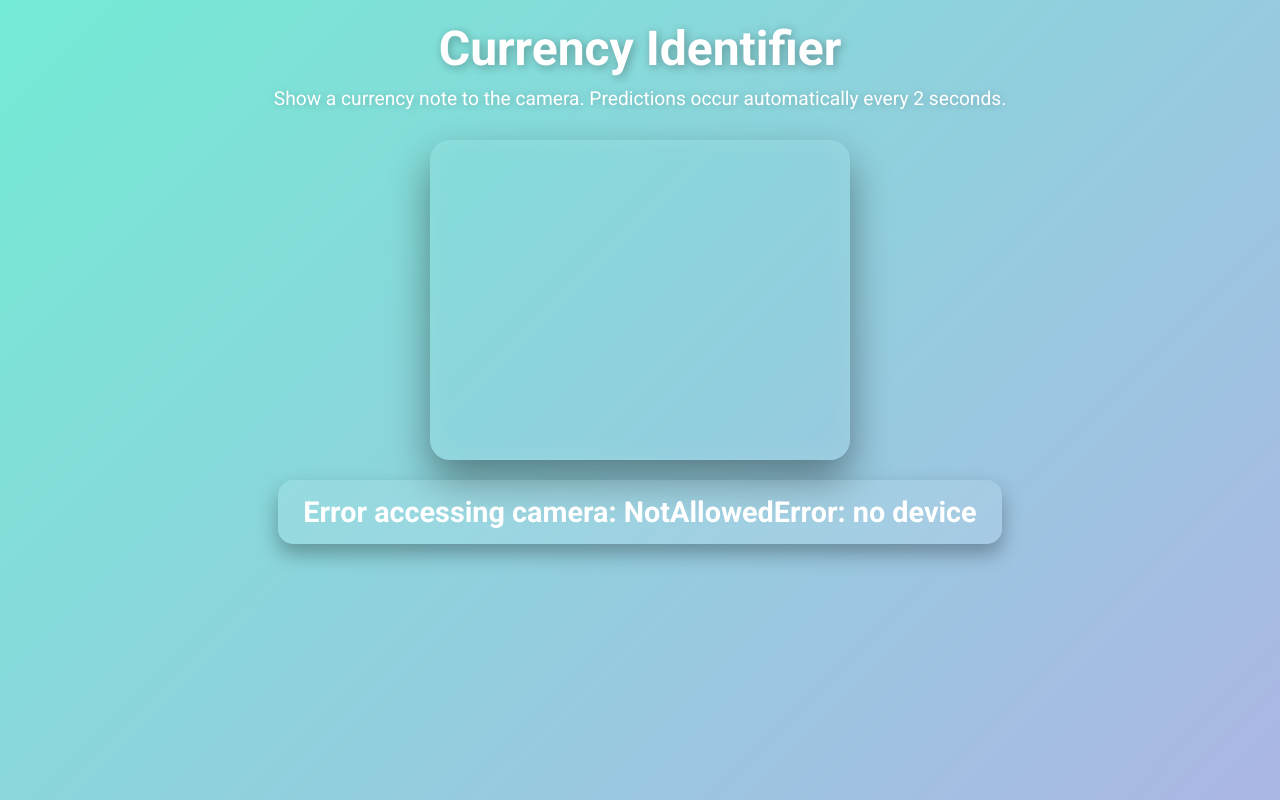
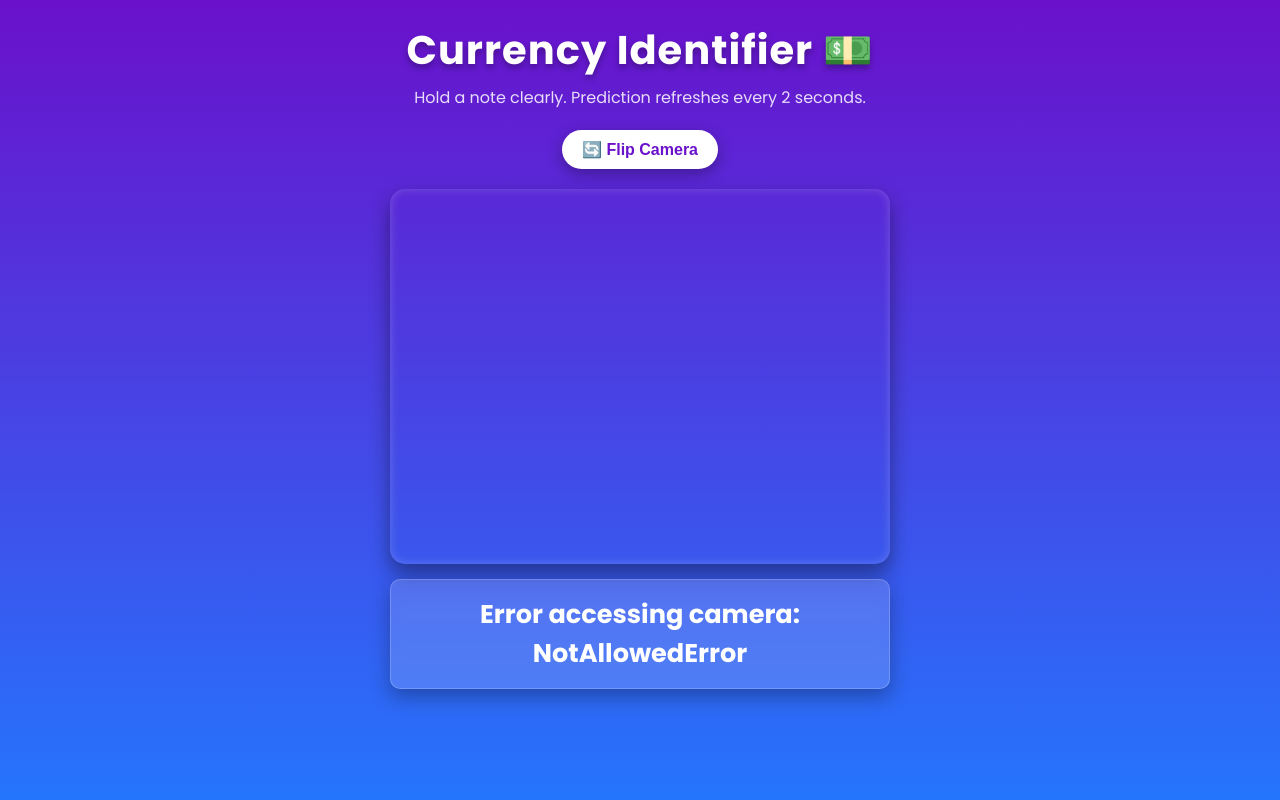
Before and after one commit to giri521/Currency-note-identifier, a Flask app: page / in a window 1280 px wide. Run offline with Flask 3, Linux system fonts and the light colour scheme.

Commit message:
Update index.html

```diff
--- a/templates/index.html
+++ b/templates/index.html
@@ -2,131 +2,201 @@
 <html lang="en">
 <head>
   <meta charset="UTF-8">
-  <title>Currency Identifier</title>
-  <link href="https://fonts.googleapis.com/css2?family=Roboto:wght@400;700&display=swap" rel="stylesheet">
+  <meta name="viewport" content="width=device-width, initial-scale=1.0">
+  <title>Currency Identifier 💵</title>
+  <link href="https://fonts.googleapis.com/css2?family=Poppins:wght@400;600;700&display=swap" rel="stylesheet">
   <style>
-    /* Reset and base styles */
+    /* Mobile-First Reset and Base Styles */
     * { box-sizing: border-box; margin: 0; padding: 0; }
     body {
-      font-family: 'Roboto', sans-serif;
-      background: linear-gradient(135deg, #74ebd5, #ACB6E5);
+      font-family: 'Poppins', sans-serif;
+      /* Vibrant, modern gradient for mobile */
+      background: linear-gradient(180deg, #6a11cb 0%, #2575fc 100%);
       color: #fff;
       display: flex;
       flex-direction: column;
       align-items: center;
       min-height: 100vh;
-      padding: 20px;
-      perspective: 1000px;
+      padding: 20px 10px;
+      /* Optional: remove perspective for simpler mobile rendering */
     }
 
+    /* Header Styling */
     h1 {
-      font-size: 3rem;
-      text-shadow: 2px 2px 10px rgba(0,0,0,0.3);
-      margin-bottom: 10px;
-      transform: rotateX(0deg);
-      transition: transform 0.6s ease;
-    }
-
-    h1:hover {
-      transform: rotateX(15deg) rotateY(-10deg);
+      font-size: 2rem; /* Mobile-friendly size */
+      text-align: center;
+      margin-bottom: 5px;
+      text-shadow: 0 4px 6px rgba(0,0,0,0.3);
+      letter-spacing: 1px;
     }
 
     p.description {
-      font-size: 1.2rem;
-      margin-bottom: 30px;
-      text-shadow: 1px 1px 8px rgba(0,0,0,0.2);
+      font-size: 0.9rem;
+      text-align: center;
+      margin-bottom: 20px;
+      color: rgba(255, 255, 255, 0.85);
     }
 
+    /* Camera Container & Video */
     .camera-container {
-      width: 420px;
-      height: 320px;
-      border-radius: 20px;
+      width: 95%; /* Takes up most of the screen width */
+      max-width: 400px; /* Max width for larger mobiles/tablets */
+      aspect-ratio: 4/3; /* Common camera ratio */
+      border-radius: 15px;
       overflow: hidden;
-      box-shadow: 0 20px 40px rgba(0,0,0,0.4);
-      transform-style: preserve-3d;
-      transition: transform 0.5s ease, box-shadow 0.5s ease;
-      margin-bottom: 20px;
+      box-shadow: 0 10px 20px rgba(0,0,0,0.4), inset 0 0 10px rgba(255,255,255,0.2);
+      margin-bottom: 15px;
+      /* Add a subtle animation to grab attention */
+      transition: transform 0.3s ease;
     }
 
-    .camera-container:hover {
-      transform: rotateY(10deg) rotateX(5deg);
-      box-shadow: 0 25px 50px rgba(0,0,0,0.6);
+    .camera-container:active {
+        transform: scale(0.98);
     }
 
     video {
       width: 100%;
       height: 100%;
       object-fit: cover;
-      border-radius: 20px;
-      transform: translateZ(20px);
-      box-shadow: inset 0 0 30px rgba(255,255,255,0.1);
-      transition: transform 0.3s ease;
+      /* Optional: Minor visual effect on video feed */
+      filter: brightness(1.05);
     }
 
+    /* Control Button */
+    #flip-button {
+        padding: 10px 20px;
+        margin-bottom: 20px;
+        font-size: 1rem;
+        font-weight: 600;
+        color: #6a11cb;
+        background-color: #fff;
+        border: none;
+        border-radius: 30px;
+        cursor: pointer;
+        box-shadow: 0 5px 15px rgba(0,0,0,0.3);
+        transition: background-color 0.2s, transform 0.2s, box-shadow 0.2s;
+    }
+
+    #flip-button:active {
+        transform: translateY(2px);
+        box-shadow: 0 2px 5px rgba(0,0,0,0.3);
+    }
+
+    /* Result Display */
     #result {
-      font-size: 1.8rem;
+      min-height: 70px; /* Ensures space even when short */
+      display: flex;
+      align-items: center;
+      justify-content: center;
+      text-align: center;
+      font-size: 1.4rem;
       font-weight: 700;
-      padding: 15px 25px;
-      background: rgba(255,255,255,0.1);
-      border-radius: 15px;
-      box-shadow: 0 10px 20px rgba(0,0,0,0.3);
+      padding: 15px;
+      width: 95%;
+      max-width: 400px;
+      background: rgba(255,255,255,0.15); /* Semi-transparent background */
+      backdrop-filter: blur(5px); /* Subtle blur effect */
+      border-radius: 10px;
+      border: 1px solid rgba(255,255,255,0.2);
+      box-shadow: 0 8px 20px rgba(0,0,0,0.3);
       transition: all 0.5s ease;
-      transform-style: preserve-3d;
-      min-width: 350px;
     }
 
     #result.correct {
-      background: rgba(0,255,0,0.2);
-      color: #0a0;
-      text-shadow: 1px 1px 5px #000;
-      transform: rotateY(5deg) scale(1.05);
+      background: rgba(0, 255, 100, 0.25);
+      color: #00ff64; /* Brighter green */
+      text-shadow: 1px 1px 3px rgba(0,0,0,0.5);
+      transform: scale(1.02);
     }
 
     #result.warning {
-      background: rgba(255,0,0,0.2);
-      color: #f00;
-      text-shadow: 1px 1px 5px #000;
-      transform: rotateY(-5deg) scale(1.05);
+      background: rgba(255, 50, 50, 0.25);
+      color: #ff3232; /* Brighter red */
+      text-shadow: 1px 1px 3px rgba(0,0,0,0.5);
+      transform: scale(1.02);
     }
 
-    @media (max-width: 480px) {
-      h1 { font-size: 2rem; }
+    /* Responsive adjustment (though primarily mobile-focused) */
+    @media (min-width: 600px) {
+      h1 { font-size: 2.5rem; }
       p.description { font-size: 1rem; }
-      .camera-container { width: 95%; height: 250px; }
-      #result { font-size: 1.2rem; min-width: auto; padding: 10px 15px; }
+      .camera-container { max-width: 500px; }
+      #result { font-size: 1.6rem; max-width: 500px; }
     }
   </style>
 </head>
 <body>
-  <h1>Currency Identifier</h1>
-  <p class="description">Show a currency note to the camera. Predictions occur automatically every 2 seconds.</p>
+  <h1>Currency Identifier 💵</h1>
+  <p class="description">Hold a note clearly. Prediction refreshes every 2 seconds.</p>
+
+  <button id="flip-button">🔄 Flip Camera</button>
 
   <div class="camera-container">
     <video id="camera" autoplay playsinline></video>
   </div>
 
-  <p id="result">Waiting for prediction...</p>
+  <p id="result">Waiting for camera...</p>
 
   <script>
     const video = document.getElementById('camera');
     const resultEl = document.getElementById('result');
+    const flipButton = document.getElementById('flip-button');
+    let currentStream;
     let lastMessage = "";
+    let isFrontCamera = false; // Start with the back camera (ideal for scanning)
 
-    // Start camera
-    navigator.mediaDevices.getUserMedia({ video: true })
-      .then(stream => { video.srcObject = stream; })
-      .catch(err => {
-        resultEl.textContent = "Error accessing camera: " + err;
-      });
+    // Function to stop the current video stream
+    function stopStream() {
+      if (currentStream) {
+        currentStream.getTracks().forEach(track => track.stop());
+      }
+    }
+
+    // Function to start the camera with a specific facing mode
+    async function startCamera(facingMode) {
+      stopStream(); // Stop any existing stream first
+      resultEl.textContent = "Loading camera...";
+
+      try {
+        const stream = await navigator.mediaDevices.getUserMedia({
+          video: {
+            facingMode: facingMode
+          }
+        });
+        currentStream = stream;
+        video.srcObject = stream;
+        resultEl.textContent = "Waiting for prediction...";
+      } catch (err) {
+        resultEl.textContent = "Error accessing camera: " + (err.name || err.message);
+        console.error("Camera access error:", err);
+      }
+    }
+
+    // Flip camera handler
+    flipButton.addEventListener('click', () => {
+      isFrontCamera = !isFrontCamera;
+      const newFacingMode = isFrontCamera ? 'user' : 'environment';
+      startCamera(newFacingMode);
+    });
+
+    // Initial camera start (use 'environment' for back camera by default)
+    startCamera('environment');
+
 
     function captureAndPredict() {
+      if (!video.srcObject) return; // Don't try to capture if no stream
+
       const canvas = document.createElement('canvas');
+      // Use video's intrinsic dimensions for capture
       canvas.width = video.videoWidth;
       canvas.height = video.videoHeight;
+      if (canvas.width === 0 || canvas.height === 0) return; // Wait for video to load
+
       const ctx = canvas.getContext('2d');
       ctx.drawImage(video, 0, 0, canvas.width, canvas.height);
 
-      const imageData = canvas.toDataURL('image/jpeg');
+      // We might reduce the quality for faster transmission on mobile
+      const imageData = canvas.toDataURL('image/jpeg', 0.8);
 
       fetch('/predict', {
         method: 'POST',
@@ -136,20 +206,19 @@
       .then(res => res.json())
       .then(data => {
         if (data.error) {
-          resultEl.textContent = "Error: " + data.error;
+          resultEl.textContent = "API Error: " + data.error;
+          resultEl.className = ""; // Clear classes
         } else {
           const label = data.label.replace("Background","").trim();
           const confidence = data.confidence;
           let message = "";
 
           if (confidence >= 90 && label !== "") {
-            message = "This is " + label;
-            resultEl.classList.remove("warning");
-            resultEl.classList.add("correct");
+            message = "✅ This is " + label;
+            resultEl.className = "correct";
           } else {
-            message = "Move note clearly to camera";
-            resultEl.classList.remove("correct");
-            resultEl.classList.add("warning");
+            message = "❌ Move note clearly to camera";
+            resultEl.className = "warning";
           }
 
           resultEl.textContent = message;
@@ -157,11 +226,16 @@
           // Speak only if message changed
           if (message !== lastMessage) {
             const msg = new SpeechSynthesisUtterance(message);
-            msg.rate = 0.9; // slower for clarity
+            msg.rate = 1.0;
             window.speechSynthesis.speak(msg);
             lastMessage = message;
           }
         }
+      })
+      .catch(error => {
+        resultEl.textContent = "Network Error: Cannot connect to server.";
+        resultEl.className = "warning";
+        console.error("Fetch Error:", error);
       });
     }
 
```
